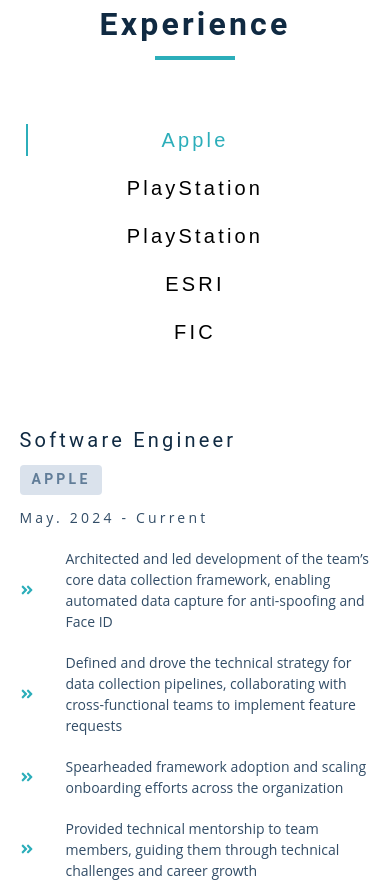
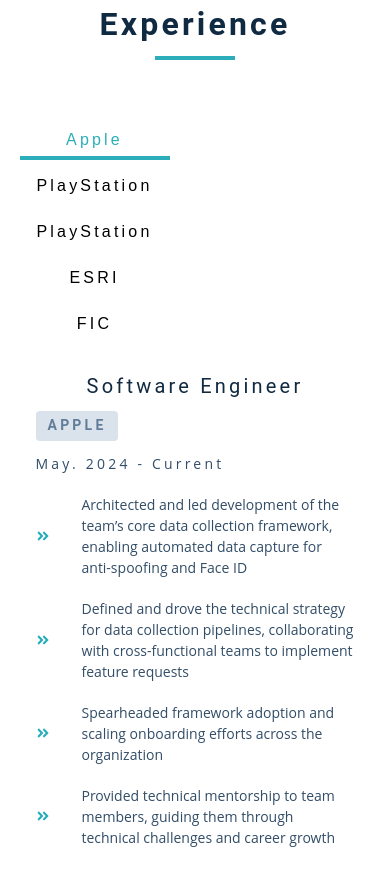
Before and after one commit to syranol/Personal_Website, a Gatsby site: page / in a window 390 px wide. Shown: the part 920-1804 px from the top of the page. Built offline with nearby package versions, Linux system fonts and the light colour scheme; Gatsby itself is replaced by a stand-in of ours.

Commit message:
Updating css

```diff
--- a/src/css/main.css
+++ b/src/css/main.css
@@ -607,9 +607,12 @@
 }
 .btn-container {
   display: flex;
+  align-items: flex-start;
   flex-direction: row;
-  justify-content: center;
-  margin-bottom: 4rem;
+
+  width: 150px;
+  flex-shrink: 0;
+  text-align: right;
 }
 .job-btn {
   background: transparent;
@@ -669,41 +672,75 @@
     grid-template-columns: 200px 1fr;
     column-gap: 4rem;
   }
+
   .btn-container {
-    max-width: 90vw;
+    display: flex;
+    flex-direction: column;
+    align-items: flex-start;
   }
+
   .job-btn {
+    background: transparent;
+    border-color: transparent;
+    text-transform: capitalize;
+    font-size: 1.25rem;
+    letter-spacing: var(--spacing);
     margin-bottom: 1rem;
+    transition: var(--transition);
+    cursor: pointer;
   }
-  .active-btn {
-    box-shadow: -2px 0 var(--clr-primary-5);
-  }
-  .job-btn:hover {
-    box-shadow: -2px 0 var(--clr-primary-5);
+
+  .job-info h3 {
+    text-align: left;
   }
 }
 
-@media screen and (min-width: 200px) {
+@media screen and (max-width: 991px) {
   .jobs-center {
+    display: flex;
+    flex-direction: column;
+    align-items: stretch;
     width: 90vw;
-    display: row;
-    grid-template-columns: 200px 1fr;
-    column-gap: 4rem;
+    margin: 0 auto;
   }
+
   .btn-container {
-    flex-direction: column;
-    max-width: 90vw;
+    display: flex;
+    flex-wrap: wrap;
+    justify-content: center;
+    gap: 0.75rem;
+    margin-bottom: 2rem;
   }
+
   .job-btn {
-    margin-bottom: 1rem;
+    flex: 1 1 auto;
+    padding: 0.5rem 1rem;
+    font-size: 1rem;
+    border: none;
+    background: transparent;
+    border-bottom: 2px solid transparent;
+    white-space: nowrap;
+    margin: 0;
   }
+
+  .job-btn:hover,
   .active-btn {
-    box-shadow: -2px 0 var(--clr-primary-5);
+    border-bottom: 2px solid var(--clr-primary-5);
+    color: var(--clr-primary-5);
   }
-  .job-btn:hover {
-    box-shadow: -2px 0 var(--clr-primary-5);
+
+  .job-info {
+    padding: 0 1rem;
+  }
+
+  .job-info h3 {
+    text-align: center;
   }
 }
+
+
+
+
 /*
 ===============
 Projects
```
